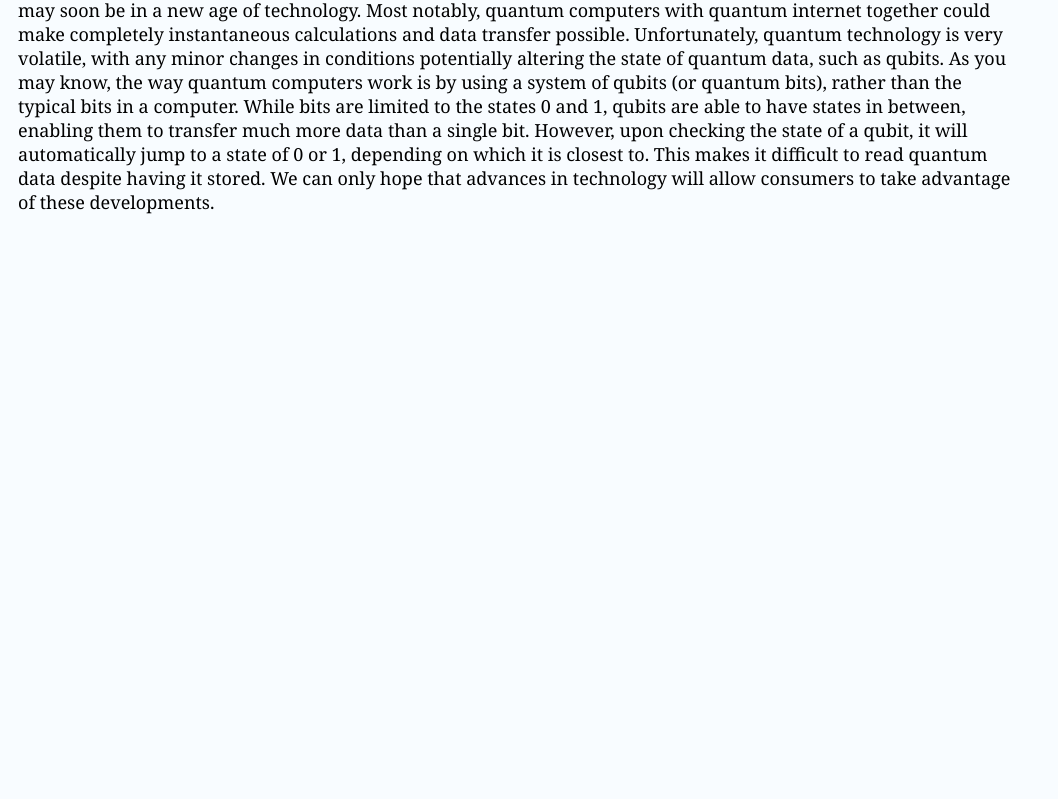
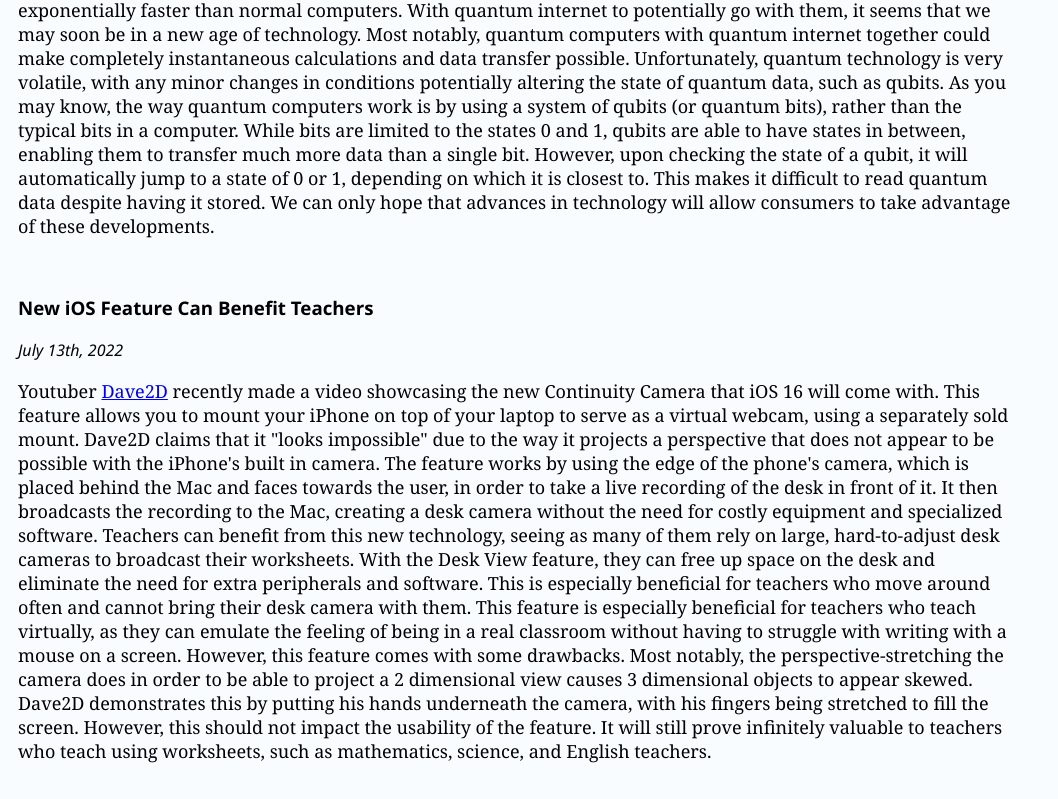
Before and after one commit to zoh-f/zoh-f.github.io, a plain HTML site: page index.html in a window 1280 px wide. Shown: the part 1769-2568 px from the top of the page, without its empty margins (0-1058 px from the left). Before the commit the page ends 2019 px from the top, so only its background shows below. Drawn offline with Linux system fonts and the light colour scheme.

Commit message:
Add files via upload

```diff
--- a/index.html
+++ b/index.html
@@ -18,7 +18,7 @@
         <h3 class = "p1">DALL-E Will Revolutionize Art, Bringing Ethical Concerns Along With It</h3>
         <p class = "p1"><em>July 5th, 2022</em></p>
         <div id="images">
-        <img src="https://cdn.openai.com/dall-e-2/demos/variations/originals/robo_dalle.jpg" alt="A realistic painting of a half-man, half-cyborg made with DALL-E 2" style="float:right;width:10%;height:10%;">
+        <img src="https://cdn.openai.com/dall-e-2/demos/variations/originals/robo_dalle.jpg" alt="A realistic painting of a half-man, half-cyborg made with DALL-E 2" style="float:right;width:25%;height:25%;">
         <div class = "caption" style="text-align:right;"><em>Artwork made with DALL-E 2</em></div>
         </div>
         <p class = "p2"><a href="https://openai.com/dall-e-2/">DALL-E 2</a>, an AI created by OpenAI, has the capability to generate high quality art using nothing but user-inputted text.
@@ -38,7 +38,7 @@
         <p class = "p1"><em>July 7th, 2022</em></p>
         <p class = "p2">Anyone who owns a Mac knows the typical story. Maybe you want to download a mod for a video game. Maybe you just want to run a program for school.
         Either way, you know it's going to be a struggle to make sure the program works on your machine. However, this inconvenience comes with a potential benefit:
-        optimization. By requiring the program to be made specifically for a certain platform, the creator has to rewrite the program, allowing them to optimize it along the way.
+        optimization. By requiring the program to be made specifically for a certain platform, the creator has to rewrite the program, allowing them to optimize it along the way and preventing software from being run on devices that it is not designed for.
         In addition, the majority of viruses are designed for Windows computers, making it much more difficult for a virus to infect a Mac. The same goes for iPhones.
         I have personally struggled with helping my grandmother navigate her nearly unusable Android phone, due to viruses that opened the web browser and redirected her to various pages every couple of minutes.
         As such, I was relieved when I found an iPhone that I was able to buy for her, with the knowledge that it was highly unlikely that it would become infected with a virus.
@@ -68,9 +68,23 @@
             While bits are limited to the states 0 and 1, qubits are able to have states in between, enabling them to transfer much more data than a single bit.
             However, upon checking the state of a qubit, it will automatically jump to a state of 0 or 1, depending on which it is closest to. This makes it difficult to read quantum data despite having it stored.
             We can only hope that advances in technology will allow consumers to take advantage of these developments.
+         </p>
+        </div>
+        <div style = padding:10px;>
+            <h3 class = "p1">New iOS Feature Can Benefit Teachers</h3>
+            <p class = "p1"><em>July 13th, 2022</em></p>
+            <p class = "p2">Youtuber <a href = https://www.youtube.com/watch?v=krnZUfixffY>Dave2D</a> recently made a video showcasing the new Continuity Camera that iOS 16 will come with.
+            This feature allows you to mount your iPhone on top of your laptop to serve as a virtual webcam, using a separately sold mount.
+            Dave2D claims that it "looks impossible" due to the way it projects a perspective that does not appear to be possible with the iPhone's built in camera.
+            The feature works by using the edge of the phone's camera, which is placed behind the Mac and faces towards the user, in order to take a live recording of the desk in front of it.
+            It then broadcasts the recording to the Mac, creating a desk camera without the need for costly equipment and specialized software.
+            Teachers can benefit from this new technology, seeing as many of them rely on large, hard-to-adjust desk cameras to broadcast their worksheets.
+            With the Desk View feature, they can free up space on the desk and eliminate the need for extra peripherals and software. This is especially beneficial for teachers who move around often and cannot bring their desk camera with them.
+            This feature is especially beneficial for teachers who teach virtually, as they can emulate the feeling of being in a real classroom without having to struggle with writing with a mouse on a screen.
+            However, this feature comes with some drawbacks. Most notably, the perspective-stretching the camera does in order to be able to project a 2 dimensional view causes 3 dimensional objects to appear skewed.
+            Dave2D demonstrates this by putting his hands underneath the camera, with his fingers being stretched to fill the screen.
+            However, this should not impact the usability of the feature. It will still prove infinitely valuable to teachers who teach using worksheets, such as mathematics, science, and English teachers.</p>
 
-         </p>
-        </p>
     </div>
 
 </body>
```
